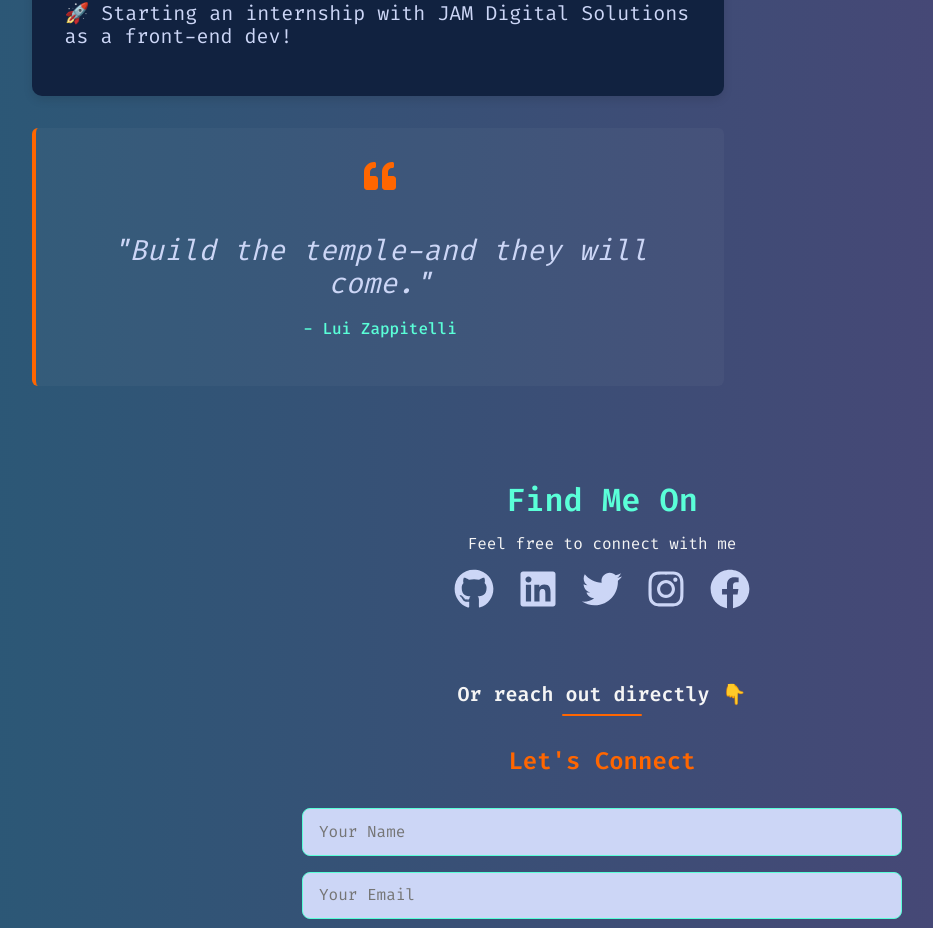
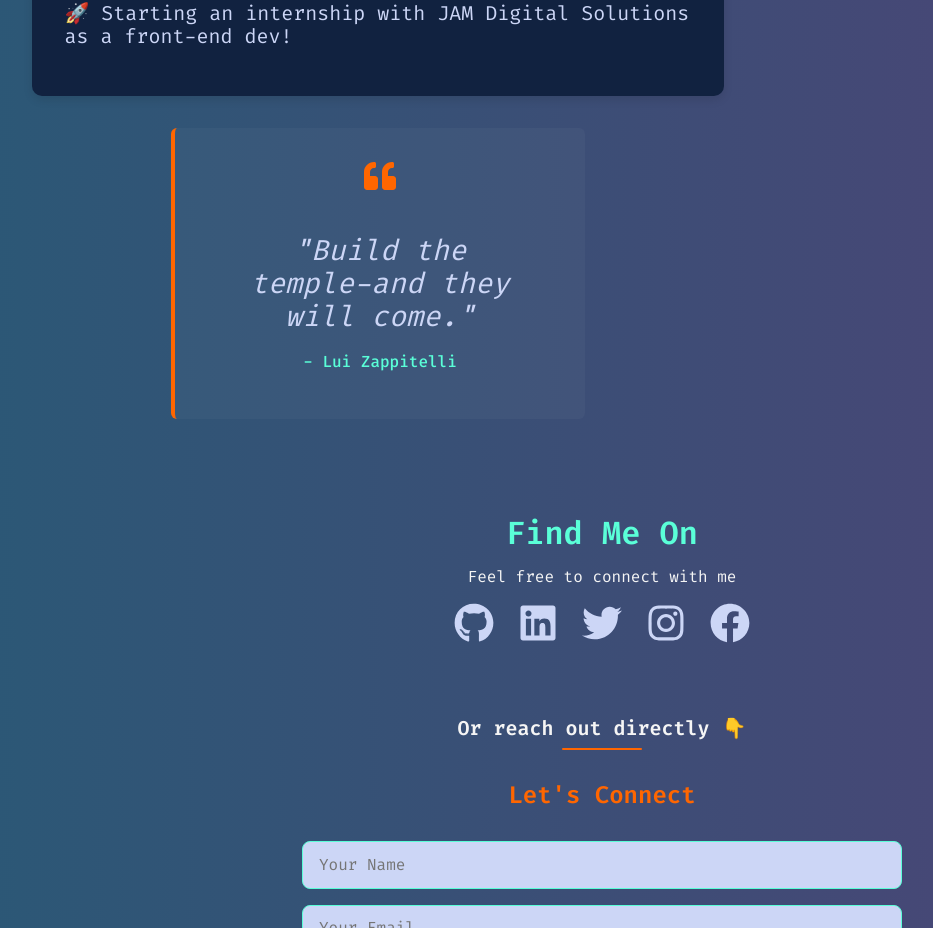
Before and after one commit to lzappo/my-portfolio, a React (Vite) app: page /about in a window 1280 px wide. Shown: the part 977-1905 px from the top of the page, without its empty margins (38-971 px from the left). Built offline with nearby package versions, Linux system fonts and the light colour scheme.

Commit message:
quote-section changed on large screens

```diff
--- a/src/styles/Quote.css
+++ b/src/styles/Quote.css
@@ -34,3 +34,10 @@
     padding: 2rem;
   }
 }
+
+@media (min-width: 1024px) {
+  .quote-section {
+    max-width: 50%;
+    justify-self: center;
+  }
+}
```
